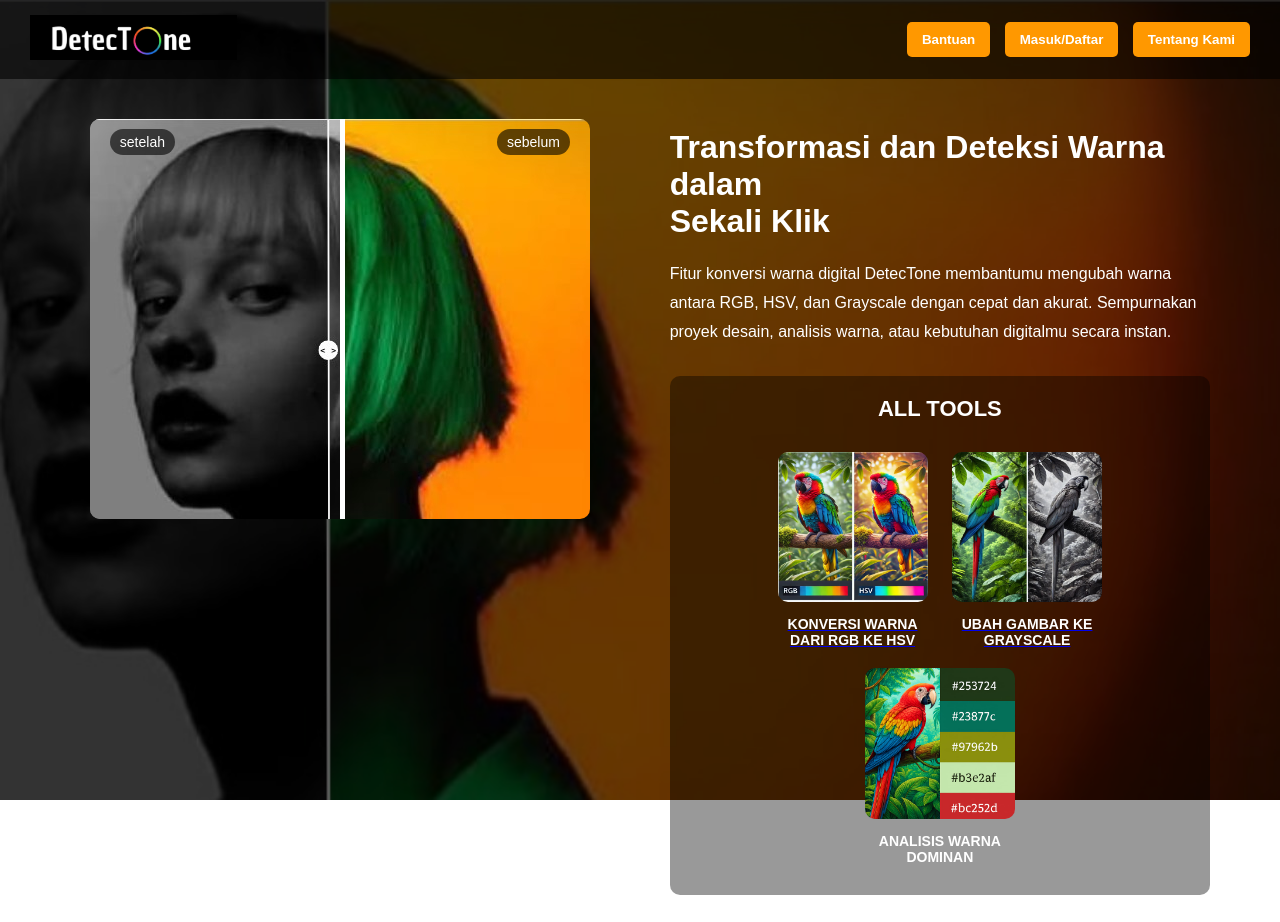
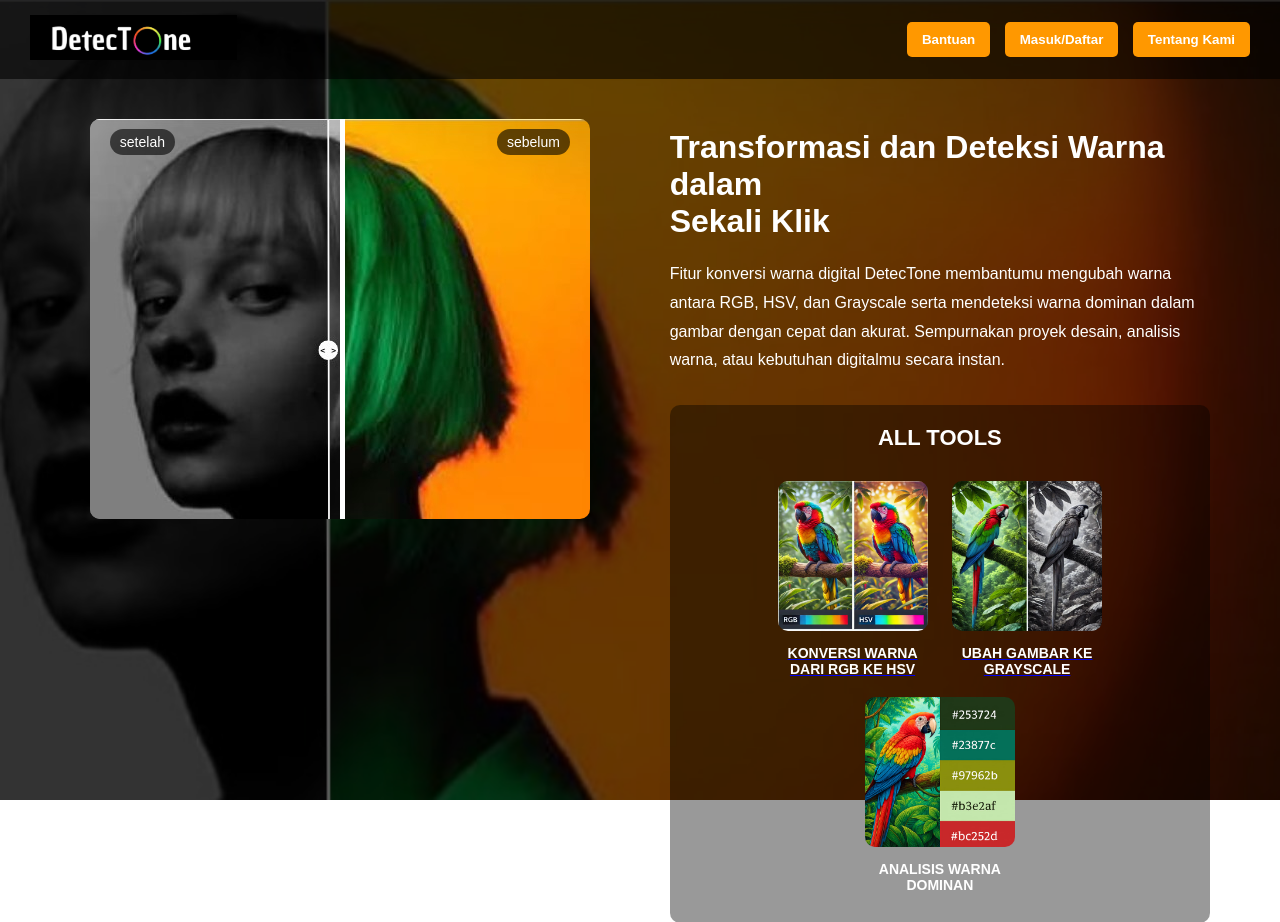
Before and after one commit to prasdionaditya/ilkom-23-citra-kelompok-6, a Python web app: template app/templates/index.html in a window 1280 px wide. Shown: the top 922 px of the page. Run offline with Jinja, Linux system fonts and the light colour scheme; the template is opened without the code that fills it, so the values that code supplies are empty.

Commit message:
update index

```diff
--- a/app/templates/index.html
+++ b/app/templates/index.html
@@ -36,7 +36,7 @@
 
         <div class="content">
             <h1>Transformasi dan Deteksi Warna dalam <br> <b>Sekali Klik</b></h1>
-            <p>Fitur konversi warna digital DetecTone membantumu mengubah warna antara RGB, HSV, dan Grayscale dengan cepat dan akurat. Sempurnakan proyek desain, analisis warna, atau kebutuhan digitalmu secara instan.</p>
+            <p>Fitur konversi warna digital DetecTone membantumu mengubah warna antara RGB, HSV, dan Grayscale serta mendeteksi warna dominan dalam gambar dengan cepat dan akurat. Sempurnakan proyek desain, analisis warna, atau kebutuhan digitalmu secara instan.</p>
 
             <div class="tools">
                 <h2>ALL TOOLS</h2>
```
